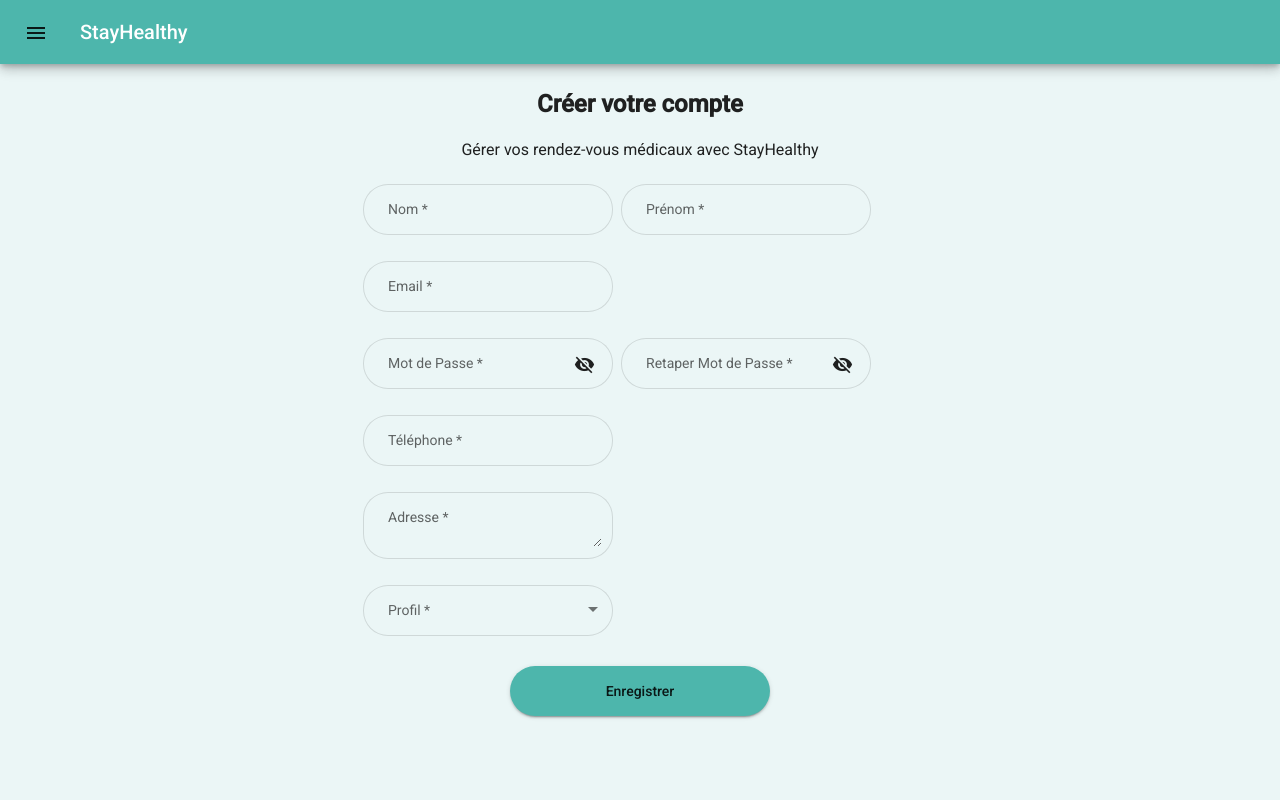
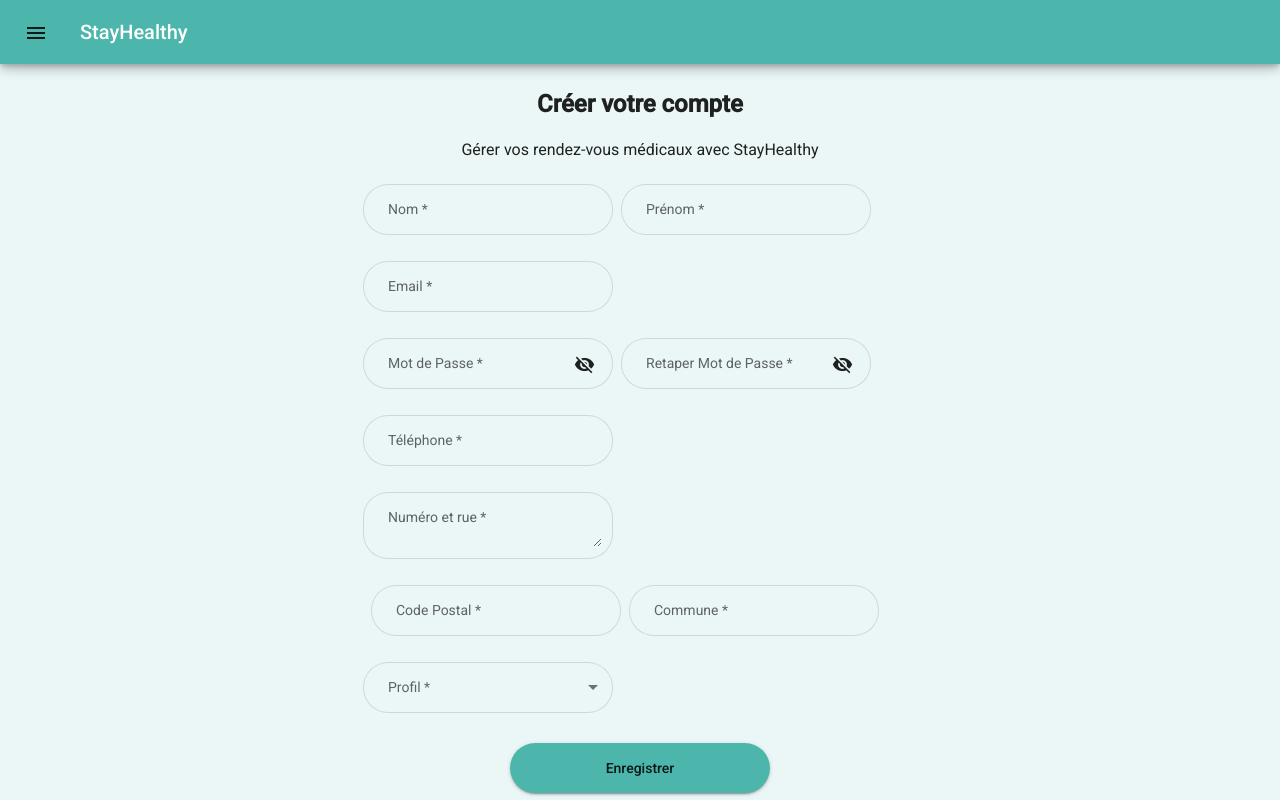
Before and after one commit to elhadja/stayHealthy, an Angular app in the folder frontend/: page /signup in a window 1280 px wide. Built offline with nearby package versions, Linux system fonts and the light colour scheme.

Commit message:
update address field in registration form

```diff
--- a/frontend/src/app/components/search-results/search-results.component.html
+++ b/frontend/src/app/components/search-results/search-results.component.html
@@ -5,16 +5,6 @@
 
 <div class="results" *ngIf="showDoctorList">
   <app-doctor-card [doctor]="doctor" (click)="getDoctorInfo(doctor)"></app-doctor-card>
-  <app-doctor-card [doctor]="doctor" (click)="getDoctorInfo(doctor)"></app-doctor-card>
-  <app-doctor-card [doctor]="doctor" (click)="getDoctorInfo(doctor)"></app-doctor-card>
-  <app-doctor-card [doctor]="doctor" (click)="getDoctorInfo(doctor)"></app-doctor-card>
-  <app-doctor-card [doctor]="doctor" (click)="getDoctorInfo(doctor)"></app-doctor-card>
-  <app-doctor-card [doctor]="doctor" (click)="getDoctorInfo(doctor)"></app-doctor-card>
-  <app-doctor-card [doctor]="doctor" (click)="getDoctorInfo(doctor)"></app-doctor-card>
-  <app-doctor-card [doctor]="doctor" (click)="getDoctorInfo(doctor)"></app-doctor-card>
-  <app-doctor-card [doctor]="doctor" (click)="getDoctorInfo(doctor)"></app-doctor-card>
-  <app-doctor-card [doctor]="doctor" (click)="getDoctorInfo(doctor)"></app-doctor-card>
-  <app-doctor-card [doctor]="doctor" (click)="getDoctorInfo(doctor)"></app-doctor-card>
 </div>
 
 <app-doctor-info *ngIf="showDoctorInfo" [doctor]="doctorInfo"></app-doctor-info>
--- a/frontend/src/app/views/sign-up/sign-up.component.html
+++ b/frontend/src/app/views/sign-up/sign-up.component.html
@@ -35,7 +35,7 @@
 
       <mat-form-field appearance="outline" class="ml-2">
         <mat-label>Retaper Mot de Passe</mat-label>
-        <input matInput [type]="hide2 ? 'password2' : 'text'"matInput formControlName="password2" placeholder="Retaper votre mot de passe"  required>
+        <input matInput [type]="hide2 ? 'password' : 'text'"matInput formControlName="password2" placeholder="Retaper votre mot de passe"  required>
         <mat-error *ngIf="signupForm.invalid">{{getFieldErrMessage('password2')}}</mat-error>
         <button mat-icon-button matSuffix (click)="hide2 = !hide2" [attr.aria-label]="'Hide password'" [attr.aria-pressed]="hide2">
           <mat-icon>{{hide1 ? 'visibility_off' : 'visibility'}}</mat-icon>
@@ -51,9 +51,22 @@
       <br>
 
       <mat-form-field appearance="outline">
-        <mat-label>Adresse</mat-label>
-        <textarea matInput formControlName="address" placeholder="Entrer votre Adresse"  required></textarea>
-        <mat-error *ngIf="signupForm.invalid">{{getFieldErrMessage('address')}}</mat-error>
+        <mat-label>Numéro et rue</mat-label>
+        <textarea matInput formControlName="road" placeholder="Entrer votre Adresse"  required></textarea>
+        <mat-error *ngIf="signupForm.invalid">{{getFieldErrMessage('road')}}</mat-error>
+      </mat-form-field>
+      <br>
+
+      <mat-form-field appearance="outline" class="ml-2">
+        <mat-label>Code Postal</mat-label>
+        <input matInput formControlName="postalCode" placeholder="Entrer votre code postal"  required>
+        <mat-error *ngIf="signupForm.invalid">{{getFieldErrMessage('postalCode')}}</mat-error>
+      </mat-form-field>
+
+      <mat-form-field appearance="outline" class="ml-2">
+        <mat-label>Commune</mat-label>
+        <input matInput formControlName="city" placeholder="Entrer le nom de votre ville"  required>
+        <mat-error *ngIf="signupForm.invalid">{{getFieldErrMessage('city')}}</mat-error>
       </mat-form-field>
       <br>
 
--- a/frontend/src/app/views/sign-up/sign-up.component.ts
+++ b/frontend/src/app/views/sign-up/sign-up.component.ts
@@ -24,7 +24,9 @@ export class SignUpComponent implements OnInit {
               Validators.minLength(10), Validators.maxLength(10)]],
     password: ['', Validators.required],
     password2: ['', Validators.required],
-    address: ['', Validators.required],
+    road: ['', Validators.required],
+    postalCode: ['', Validators.required],
+    city: ['', Validators.required],
     profile: ['', Validators.required],
   });
 
```
